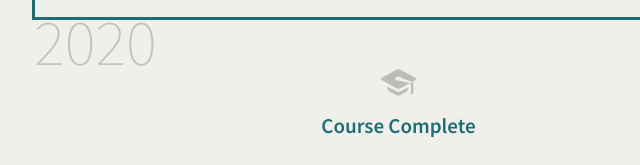
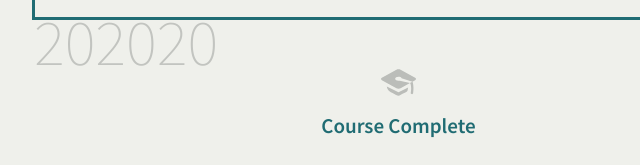
Before and after one commit to alexsommers7/roadmap, a website: page index.html in a window 1280 px wide. Shown: the part 275-440 px from the top of the page, 240-880 px from the left. Drawn offline with Linux system fonts and the light colour scheme; a web font is replaced by a local one.

Commit message:
Update index.html

```diff
--- a/index.html
+++ b/index.html
@@ -22,7 +22,7 @@
                     </div>
                 </div>
                 <div class="milestone">
-                    <h1 class="year">2020</h1>
+                    <h1 class="year">202020</h1>
                     <p class="milestone__date">Feb.</p>
                     <svg class="milestone__type">
                         <use xlink:href="Icons/sprite.svg#icon-graduation-cap"></use>
```
